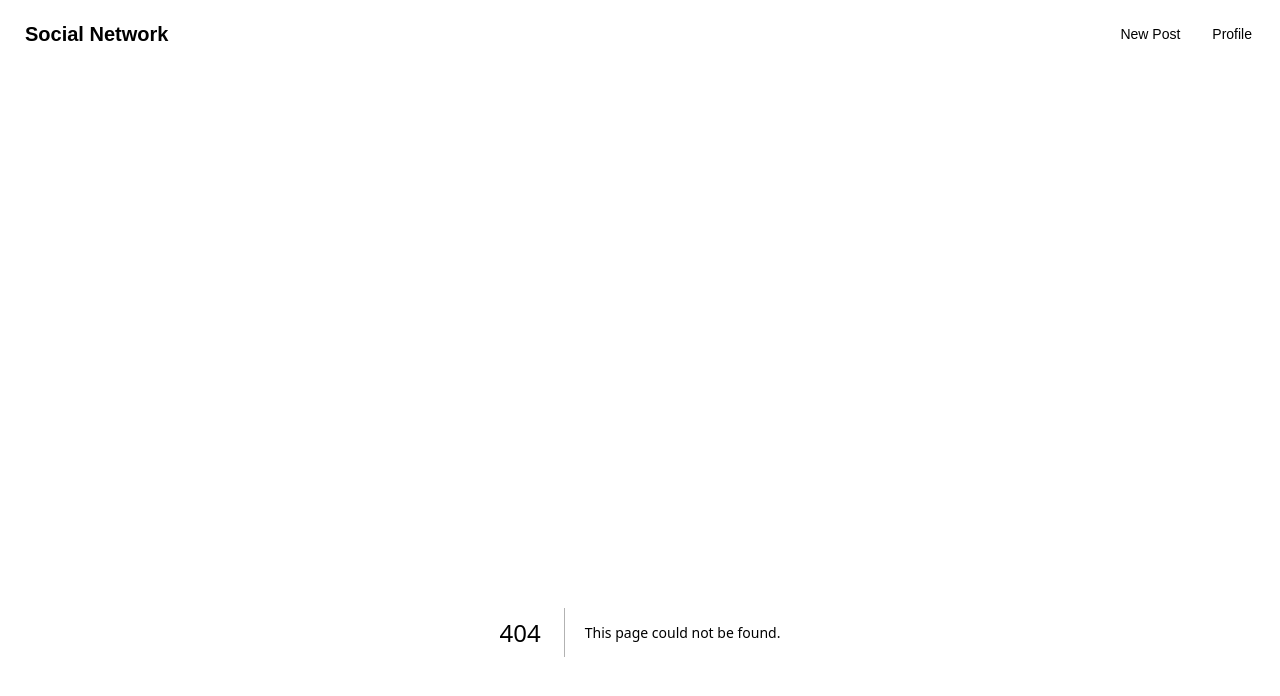
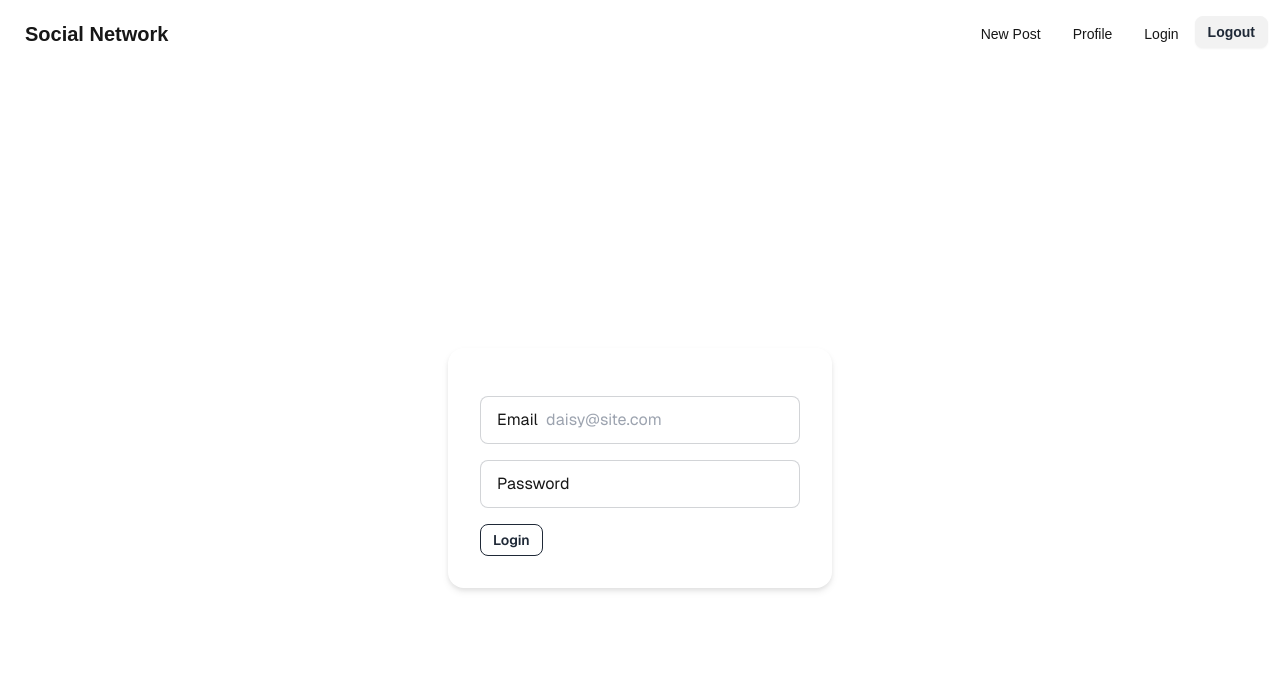
Before and after one commit to tkislan/teaching-nextjs-2024, a Next.js app: page /login in a window 1280 px wide. Before the commit this address had no page. Shown: the top 696 px of the page. Built offline with nearby package versions, Linux system fonts and the light colour scheme.

Commit message:
Add users password, add login and logout

```diff
--- /dev/null
+++ b/migrations/1733220427906_add_users_password.ts
@@ -0,0 +1,5 @@
+import { sql, type Kysely } from "kysely";
+
+export async function up(db: Kysely<unknown>): Promise<void> {
+  await sql`ALTER TABLE users ADD COLUMN password TEXT`.execute(db);
+}
--- a/seeds/1727170024625_local-dev.ts
+++ b/seeds/1727170024625_local-dev.ts
@@ -1,5 +1,5 @@
+import { faker } from "@faker-js/faker";
 import type { Kysely } from "kysely";
-import { faker } from "@faker-js/faker";
 import { DB } from "../src/lib/db-types";
 
 export async function seed(db: Kysely<DB>): Promise<void> {
@@ -16,7 +16,8 @@ export async function seed(db: Kysely<DB>): Promise<void> {
     .values({
       id: 1,
       username: faker.internet.userName(),
-      email: faker.internet.email(),
+      email: "admin@social.com",
+      password: "abc123",
       displayName: faker.internet.displayName(),
     })
     .returningAll()
@@ -30,6 +31,7 @@ export async function seed(db: Kysely<DB>): Promise<void> {
       .values({
         username: faker.internet.userName(),
         email: faker.internet.email(),
+        password: faker.internet.password(),
         displayName: faker.internet.displayName(),
       })
       .returningAll()
--- /dev/null
+++ b/src/app/LogoutButton.tsx
@@ -0,0 +1,18 @@
+"use client";
+
+import { logout } from "./logout-action";
+
+export function LogoutButton() {
+  return (
+    <button
+      className="btn btn-sm"
+      onClick={() => {
+        logout().then(() => {
+          window.location.reload();
+        });
+      }}
+    >
+      Logout
+    </button>
+  );
+}
--- a/src/app/layout.tsx
+++ b/src/app/layout.tsx
@@ -1,7 +1,8 @@
 import type { Metadata } from "next";
 import localFont from "next/font/local";
+import Link from "next/link";
 import "./globals.css";
-import Link from "next/link";
+import { LogoutButton } from "./LogoutButton";
 
 const geistSans = localFont({
   src: "./fonts/GeistVF.woff",
@@ -43,6 +44,12 @@ export default function RootLayout({
               <li>
                 <Link href="/profile">Profile</Link>
               </li>
+              <li>
+                <Link href="/login">Login</Link>
+              </li>
+              <li>
+                <LogoutButton />
+              </li>
             </ul>
           </div>
         </div>
--- /dev/null
+++ b/src/app/login/LoginForm.tsx
@@ -0,0 +1,38 @@
+"use client";
+
+import { useForm } from "react-hook-form";
+import { login } from "./login-action";
+
+interface FormValues {
+  email: string;
+  password: string;
+}
+
+export function LoginForm() {
+  const { register, handleSubmit } = useForm<FormValues>();
+
+  return (
+    <form
+      onSubmit={handleSubmit((data) => {
+        console.log(data.email);
+        console.log(data.password);
+        login(data.email, data.password);
+      })}
+    >
+      <label className="my-4 input input-bordered flex items-center gap-2">
+        Email
+        <input
+          {...register("email")}
+          type="text"
+          className="grow"
+          placeholder="daisy@site.com"
+        />
+      </label>
+      <label className="my-4 input input-bordered flex items-center gap-2">
+        Password
+        <input {...register("password")} type="password" className="grow" />
+      </label>
+      <input className="btn btn-sm btn-outline" type="submit" value="Login" />
+    </form>
+  );
+}
--- /dev/null
+++ b/src/app/login/login-action.ts
@@ -0,0 +1,31 @@
+"use server";
+
+import { cookies } from "next/headers";
+import { redirect } from "next/navigation";
+import { createDB } from "../../lib/db";
+
+export async function login(email: string, password: string) {
+  console.log(`Logging in user: ${email}, with password: ${password}`);
+
+  const db = createDB();
+
+  const user = await db
+    .selectFrom("users")
+    .selectAll()
+    .where("email", "=", email)
+    .executeTakeFirst();
+
+  if (user == null) {
+    throw new Error("User not found");
+  }
+
+  if (password !== user.password) {
+    throw new Error("Invalid password");
+  }
+
+  const cookieStore = cookies();
+
+  cookieStore.set("session-user-id", `${user.id}`);
+
+  redirect("/");
+}
--- /dev/null
+++ b/src/app/login/page.tsx
@@ -0,0 +1,11 @@
+import { LoginForm } from "./LoginForm";
+
+export default async function LoginPage() {
+  return (
+    <div className="card bg-base-100 w-96 drop-shadow-md">
+      <div className="card-body">
+        <LoginForm />
+      </div>
+    </div>
+  );
+}
--- /dev/null
+++ b/src/app/logout-action.ts
@@ -0,0 +1,9 @@
+"use server";
+
+import { cookies } from "next/headers";
+
+export async function logout() {
+  const cookieStore = cookies();
+
+  cookieStore.delete("session-user-id");
+}
--- a/src/app/profile/page.tsx
+++ b/src/app/profile/page.tsx
@@ -1,13 +1,31 @@
+import { cookies } from "next/headers";
+import Link from "next/link";
+import { redirect } from "next/navigation";
 import { createDB } from "../../lib/db";
-import Link from "next/link";
 
 export default async function UserProfile() {
+  const cookieStore = cookies();
+
+  const sessionUserId = cookieStore.get("session-user-id");
+
+  console.log("Session user id:", sessionUserId);
+
+  if (sessionUserId == null) {
+    redirect("/login");
+  }
+
+  const userId = parseInt(sessionUserId.value);
+
+  if (isNaN(userId)) {
+    redirect("/login");
+  }
+
   const db = createDB();
 
   const user = await db
     .selectFrom("users")
     .selectAll()
-    .where("id", "=", 1)
+    .where("id", "=", userId)
     .executeTakeFirstOrThrow();
 
   return (
--- a/src/lib/db-types.ts
+++ b/src/lib/db-types.ts
@@ -28,6 +28,7 @@ export interface Users {
   displayName: string | null;
   email: string;
   id: Generated<number>;
+  password: string | null;
   username: string;
 }
 
```
